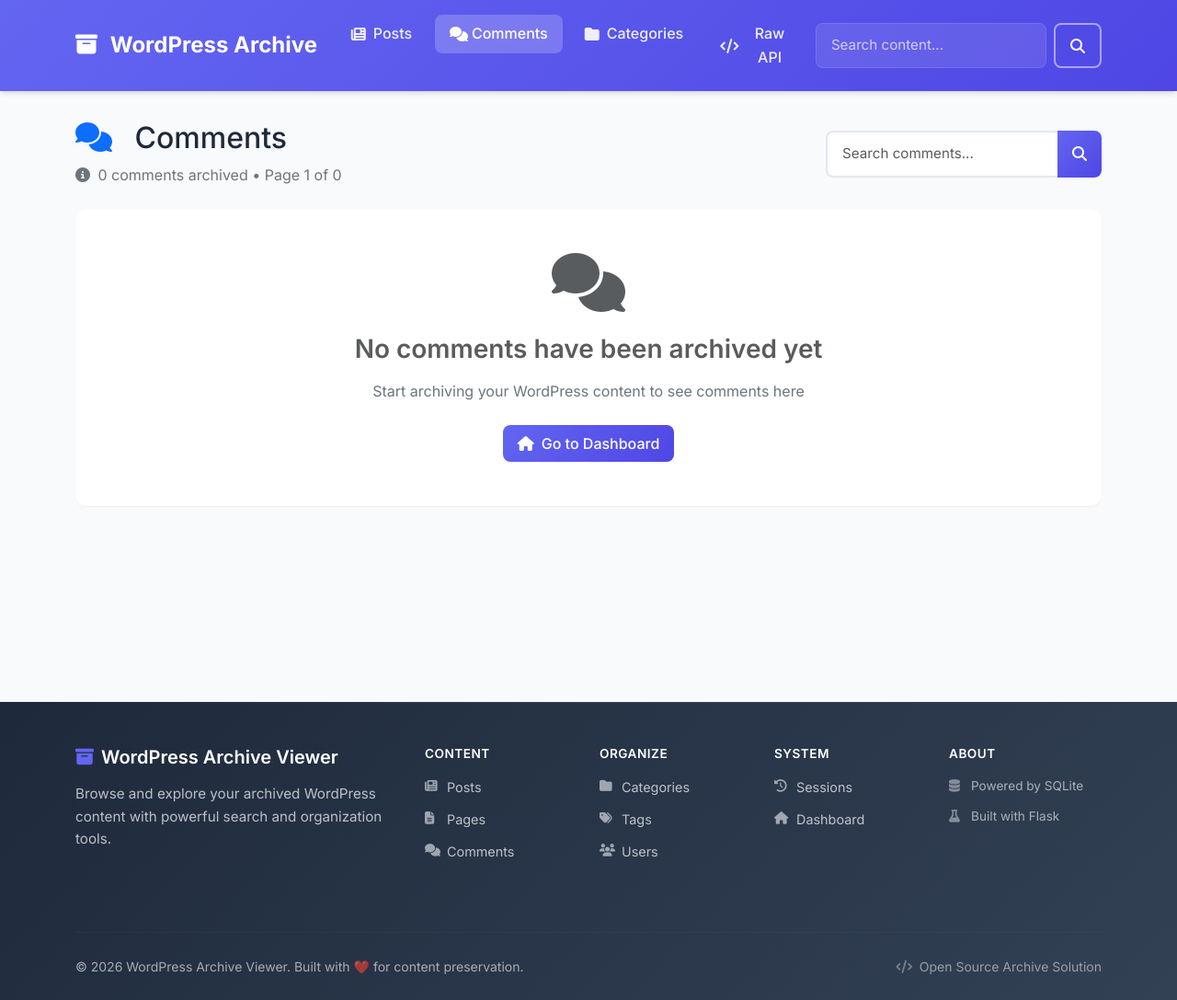
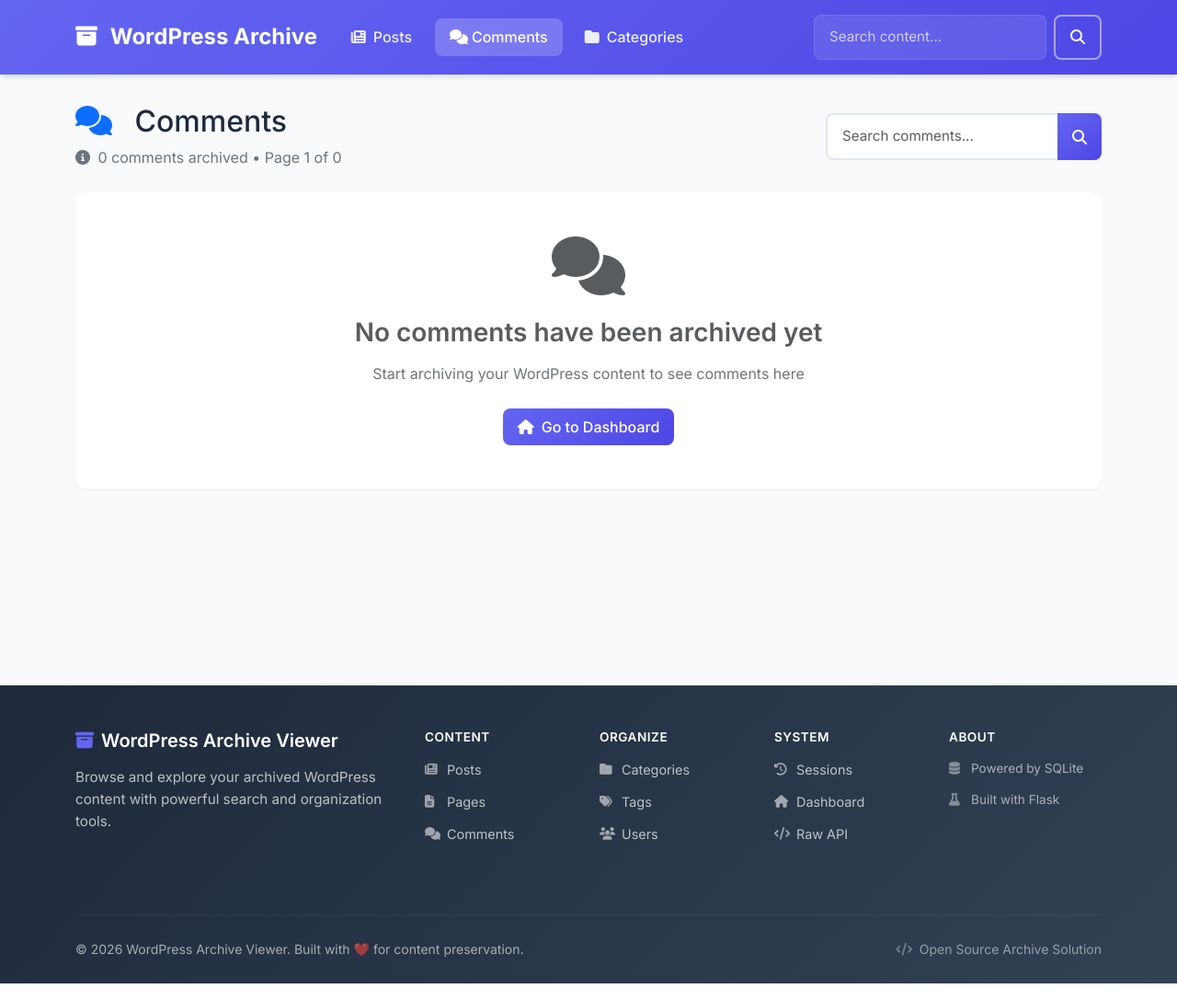
Before and after one commit to otuva/wordpress-archiver, a Flask app: page /comments in a window 1280 px wide. Shown: the whole page at 92% size. Run offline with Flask 2, Linux system fonts and the light colour scheme; data that the repository does not hold is empty; some libraries are stand-ins or nearby versions.

Commit message:
feat(viewer): move Raw API link from navbar to footer
Raw API is a power-user view; keep the top bar focused on content browsing.
The link now lives in the footer's System section. The /raw routes are
unchanged.

```diff
--- a/src/wordpress_archiver/templates/base.html
+++ b/src/wordpress_archiver/templates/base.html
@@ -35,11 +35,6 @@
                             <i class="fas fa-folder"></i> Categories
                         </a>
                     </li>
-                    <li class="nav-item">
-                        <a class="nav-link {{ 'active' if request.endpoint and request.endpoint.startswith('raw') }}" href="{{ url_for('raw_endpoints') }}">
-                            <i class="fas fa-code"></i> Raw API
-                        </a>
-                    </li>
                 </ul>
                 <form class="d-flex search-box" method="GET" action="{{ url_for('posts') }}">
                     <input class="form-control me-2" type="search" name="search" placeholder="Search content..."
--- a/src/wordpress_archiver/templates/footer.html
+++ b/src/wordpress_archiver/templates/footer.html
@@ -39,6 +39,7 @@
                 <ul class="footer-links">
                     <li><a href="{{ url_for('sessions') }}"><i class="fas fa-history me-2"></i>Sessions</a></li>
                     <li><a href="{{ url_for('index') }}"><i class="fas fa-home me-2"></i>Dashboard</a></li>
+                    <li><a href="{{ url_for('raw_endpoints') }}"><i class="fas fa-code me-2"></i>Raw API</a></li>
                 </ul>
             </div>
 
```
